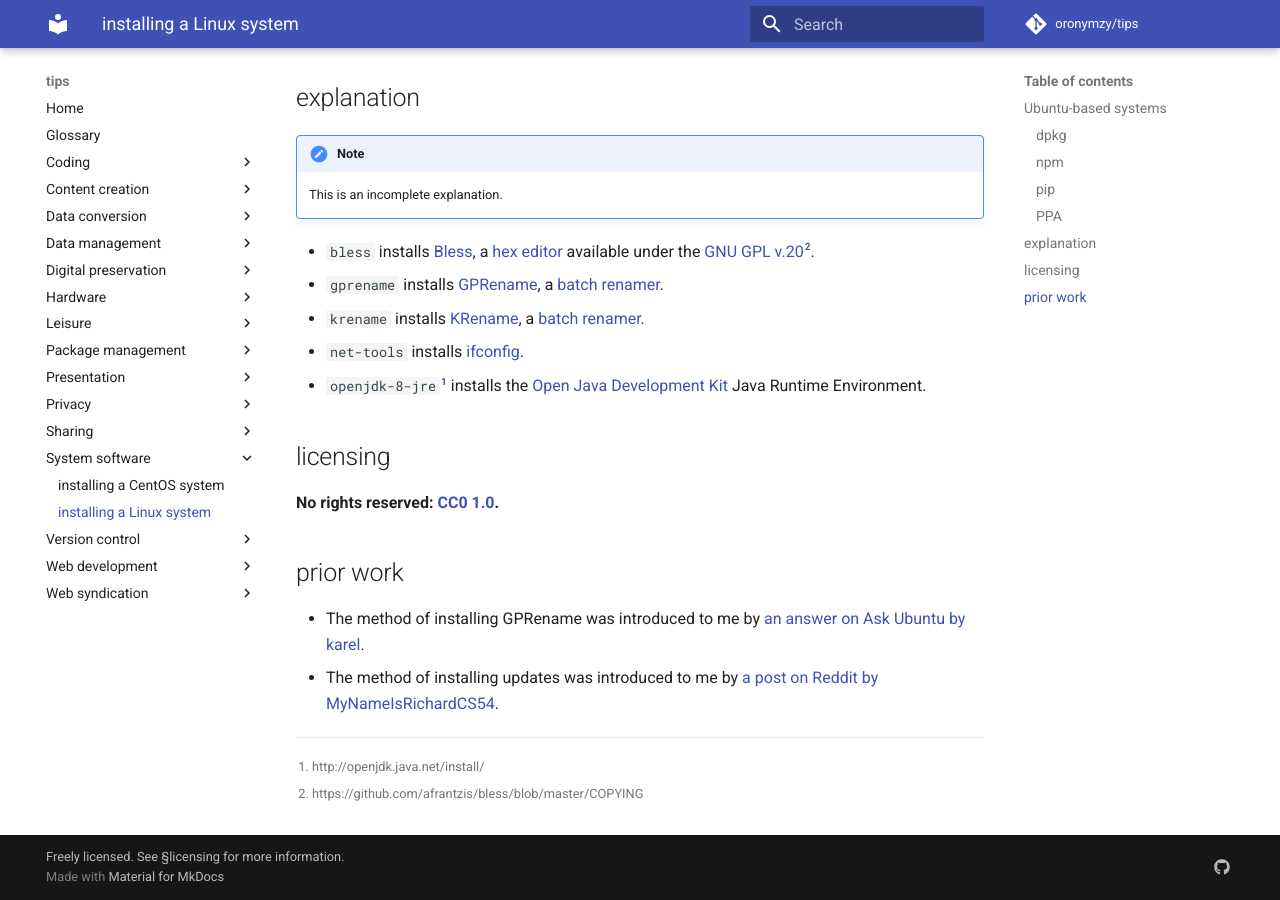
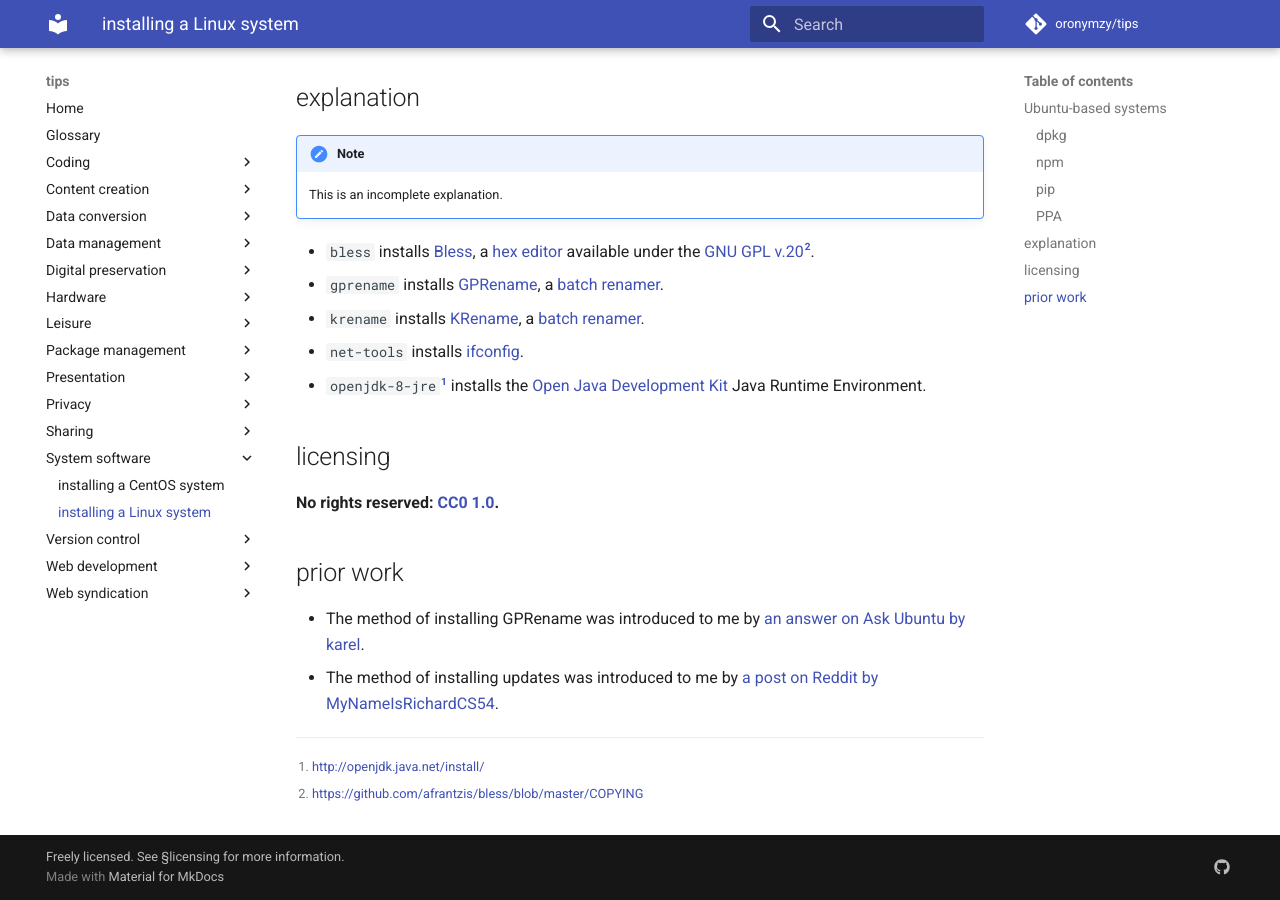
Before and after one commit to oronymzy/tips, an MkDocs documentation site: the page built from docs/insLnxS.md, in a window 1280 px wide and 900 px high, scrolled down 1489 px. Built offline with MkDocs 1.6.1 and Material for MkDocs 9.7.7, drawn with Linux system fonts in a browser that asks for light colours; comment, search, counter and statistics services are not loaded.

Commit message:
Add automatic hyperlinks to footnote link references

```diff
--- a/docs/insLnxS.md
+++ b/docs/insLnxS.md
@@ -60,5 +60,5 @@ For Lubuntu, install additional packages using `sudo apt install dolphin kate op
 
 [Linux]: https://en.wikipedia.org/wiki/Linux_distribution
 [Ubuntu-based]: https://en.wikipedia.org/wiki/List_of_Linux_distributions#Ubuntu-based
-[^insLnxS1]: http://openjdk.java.net/install/
-[^insLnxS2]: https://github.com/afrantzis/bless/blob/master/COPYING
+[^insLnxS1]: <http://openjdk.java.net/install/>
+[^insLnxS2]: <https://github.com/afrantzis/bless/blob/master/COPYING>
```
